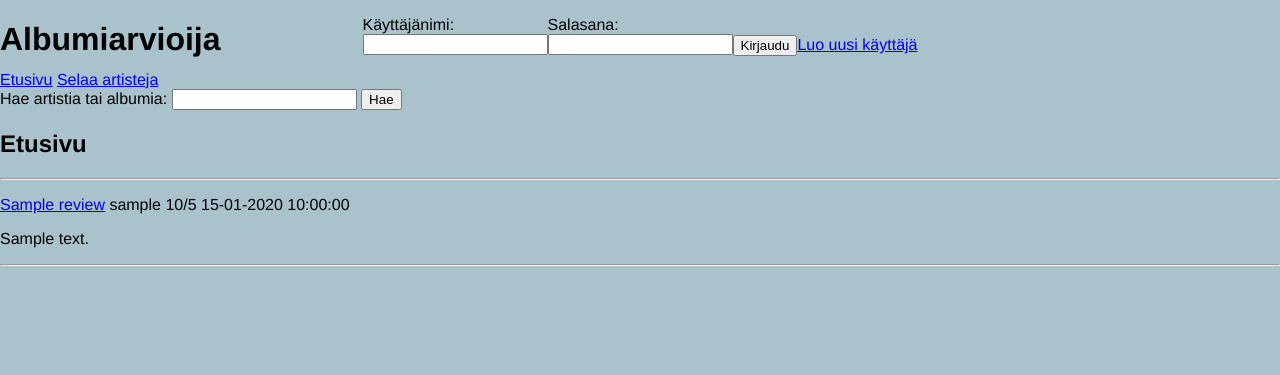
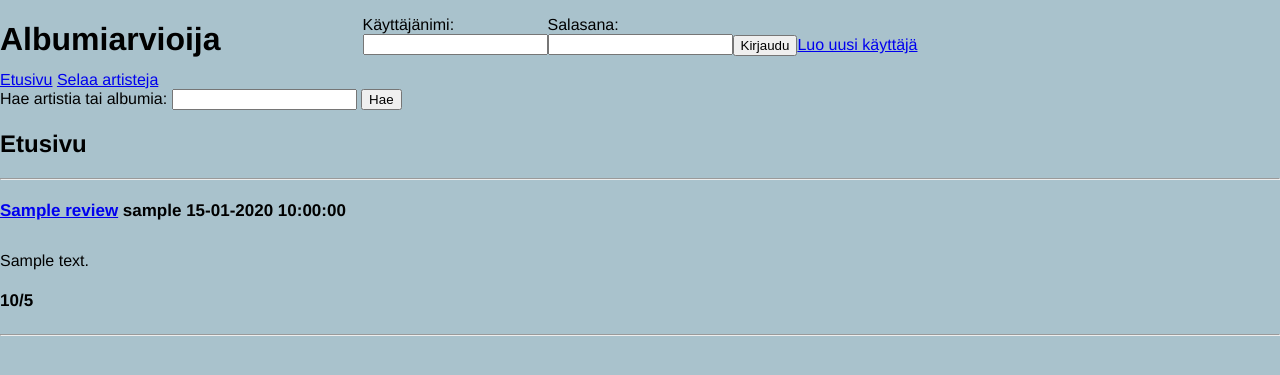
Before and after one commit to fialco/albumiarvioija, a Flask app: template templates/index.html in a window 1280 px wide. Shown: the top 375 px of the page. Run offline with Flask 3, Linux system fonts and the light colour scheme; the template is opened without the code that fills it: most values are stand-ins (such as "Sample title", 1, 10 or a date in 2020).

Commit message:
Review and error visual improvements

```diff
--- a/static/main.css
+++ b/static/main.css
@@ -23,6 +23,12 @@ body {
     columns: 2;
 }
 
+.review {
+    font-weight: bold;
+    padding: 5px 0px 15px 0px;
+    font-size: 17px
+}
+
 #trackname {
     margin-right: 5px;
 }
@@ -46,6 +52,13 @@ body {
     text-align: center;
 }
 
+#error{
+    font-weight: bold;
+    margin-top: 3em;
+    font-size: 20px;
+    text-decoration: underline;
+}
+
 table, th, td {
   border:1px solid black;
 }
--- a/templates/error.html
+++ b/templates/error.html
@@ -1,6 +1,6 @@
 {% extends "layout.html" %}
 {% block content %}
 
-Virhe: {{ message }}
+<div id="error">Virhe: {{ message }}</div>
 
 {% endblock %}
--- a/templates/index.html
+++ b/templates/index.html
@@ -7,12 +7,19 @@
 <hr>
 {% for review in reviews %}
 <ul>
-    <li><td><a href="/albums/{{ review.id }}">{{ review.name }}</a></td> {{ review.username }}
-    {{ review.score }}/5 {{ review.created.strftime("%d-%m-%Y %H:%M:%S") }}
-    <p>
-    {{ review.comment }}
-    <hr></li>
+    <li>
+        <div
+            class="review"><a href="/albums/{{ review.id }}">{{ review.name }}</a> {{ review.username }}  {{ review.created.strftime("%d-%m-%Y %H:%M:%S") }}
+        </div>
+        <p>
+        {{ review.comment }}
+        <p>
+        <div class="review">{{ review.score }}/5</div>
+    <hr>
+    </li>
 </ul>
 {% endfor %}
 
 {% endblock %}
+
+<a href="/albums/{{ review.id }}">{{ review.name }}</a>
```
Also changed, not shown: templates/album.html (+9 -3 lines).
